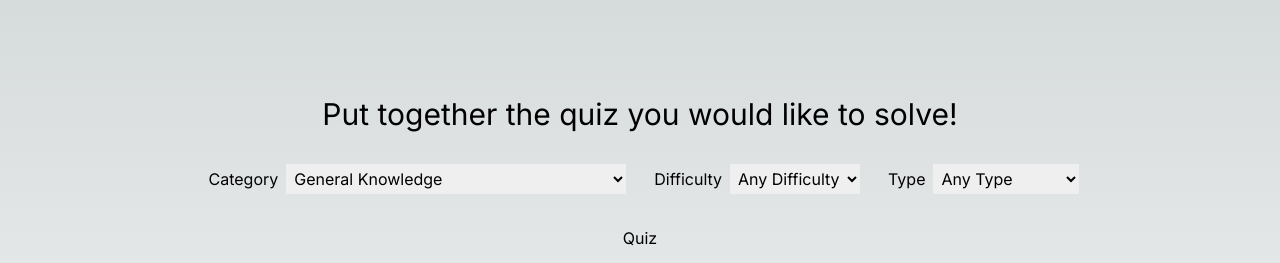
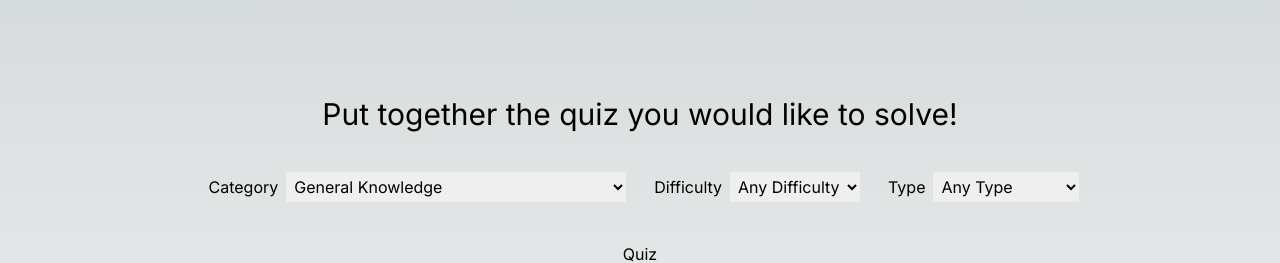
Before and after one commit to MattGomb/opentrivia-app, a Next.js app: page / in a window 1280 px wide. Shown: the top 263 px of the page. Built offline with nearby package versions, Linux system fonts and the light colour scheme; no server answers.

Commit message:
Add margin to selects

```diff
--- a/src/components/Select.tsx
+++ b/src/components/Select.tsx
@@ -16,7 +16,7 @@ const Select = () => {
       <div className="flex my-4 gap-5">
         <div>
           <label htmlFor="category" className="p-2">Category</label>
-          <select name="category" id="category" className="p-1" value={category} onChange={(e) => defineCategory(+e.target.value)}>
+          <select name="category" id="category" className="p-1 my-2" value={category} onChange={(e) => defineCategory(+e.target.value)}>
             <option value="any" defaultValue={category}>Any Category</option>
             <option value="9">General Knowledge</option>
             <option value="10">Entertainment: Books</option>
@@ -46,7 +46,7 @@ const Select = () => {
         </div>
         <div>
           <label htmlFor="difficulty" className="p-2">Difficulty</label>
-          <select name="difficulty" id="difficulty" className="p-1" value={difficulty} onChange={(e) => defineDifficulty(e.target.value)}>
+          <select name="difficulty" id="difficulty" className="p-1 my-2" value={difficulty} onChange={(e) => defineDifficulty(e.target.value)}>
             <option value="any" defaultValue={difficulty}>Any Difficulty</option>
             <option value="easy">Easy</option>
             <option value="medium">Medium</option>
@@ -55,7 +55,7 @@ const Select = () => {
         </div>
         <div>
           <label htmlFor="type" className="p-2">Type</label>
-          <select name="type" id="type" className="p-1" value={type} onChange={(e) => defineType(e.target.value)}>
+          <select name="type" id="type" className="p-1 my-2" value={type} onChange={(e) => defineType(e.target.value)}>
             <option value="any" defaultValue={type}>Any Type</option>
             <option value="multiple">Multiple Choice</option>
             <option value="boolean">True / False</option>
```
